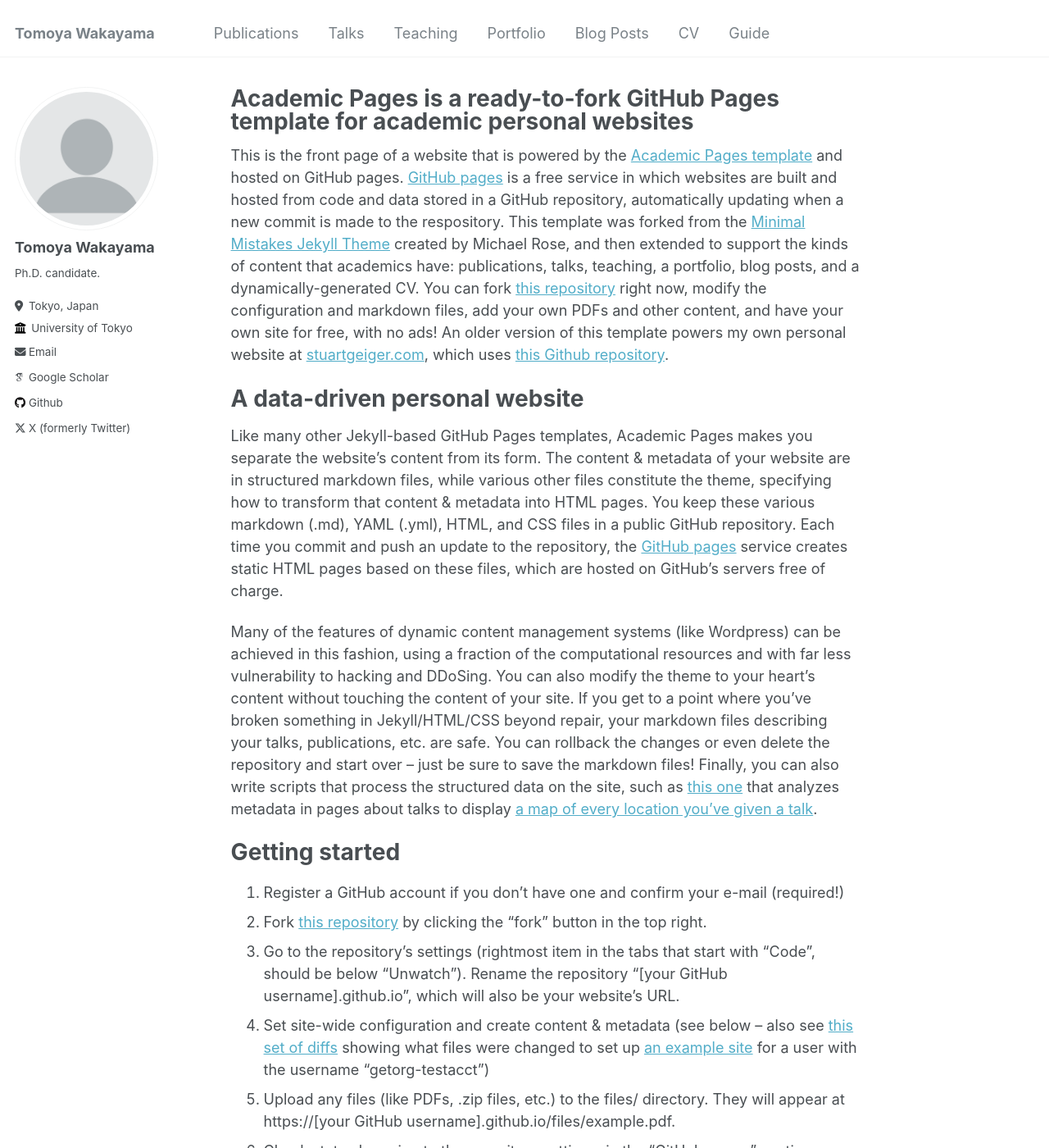
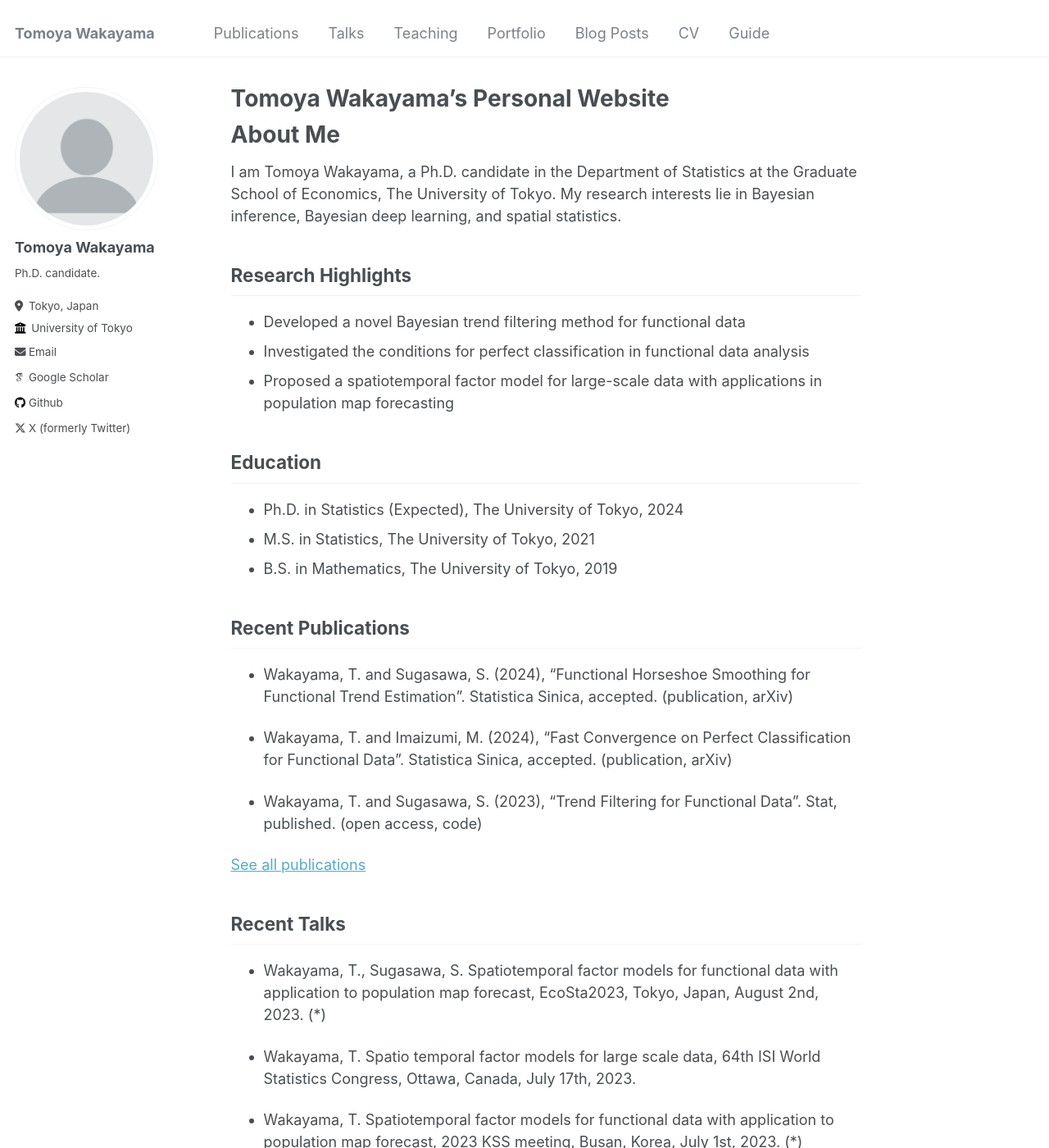
Before and after one commit to TomWaka/TomWaka.github.io, a Jekyll site: the page built from _pages/about.md, in a window 1280 px wide and 1400 px high. Shown: the whole window at 82% size. Built offline with Jekyll 4.4.1, drawn with Linux system fonts in a browser that asks for light colours; some web fonts are replaced; some of the changed text lies outside the part shown.

Commit message:
Update about.md

```diff
--- a/_pages/about.md
+++ b/_pages/about.md
@@ -1,49 +1,54 @@
 ---
 permalink: /
-title: "Academic Pages is a ready-to-fork GitHub Pages template for academic personal websites"
+title: "Tomoya Wakayama's Personal Website"
+excerpt: "About me"
 author_profile: true
 redirect_from:
   - /about/
   - /about.html
 ---
 
-This is the front page of a website that is powered by the [Academic Pages template](https://github.com/academicpages/academicpages.github.io) and hosted on GitHub pages. [GitHub pages](https://pages.github.com) is a free service in which websites are built and hosted from code and data stored in a GitHub repository, automatically updating when a new commit is made to the respository. This template was forked from the [Minimal Mistakes Jekyll Theme](https://mmistakes.github.io/minimal-mistakes/) created by Michael Rose, and then extended to support the kinds of content that academics have: publications, talks, teaching, a portfolio, blog posts, and a dynamically-generated CV. You can fork [this repository](https://github.com/academicpages/academicpages.github.io) right now, modify the configuration and markdown files, add your own PDFs and other content, and have your own site for free, with no ads! An older version of this template powers my own personal website at [stuartgeiger.com](http://stuartgeiger.com), which uses [this Github repository](https://github.com/staeiou/staeiou.github.io).
+About Me
+======
+I am Tomoya Wakayama, a Ph.D. candidate in the Department of Statistics at the Graduate School of Economics, The University of Tokyo. My research interests lie in Bayesian inference, Bayesian deep learning, and spatial statistics.
 
-A data-driven personal website
-======
-Like many other Jekyll-based GitHub Pages templates, Academic Pages makes you separate the website's content from its form. The content & metadata of your website are in structured markdown files, while various other files constitute the theme, specifying how to transform that content & metadata into HTML pages. You keep these various markdown (.md), YAML (.yml), HTML, and CSS files in a public GitHub repository. Each time you commit and push an update to the repository, the [GitHub pages](https://pages.github.com/) service creates static HTML pages based on these files, which are hosted on GitHub's servers free of charge.
+Research Highlights
+------
+- Developed a novel Bayesian trend filtering method for functional data
+- Investigated the conditions for perfect classification in functional data analysis
+- Proposed a spatiotemporal factor model for large-scale data with applications in population map forecasting
 
-Many of the features of dynamic content management systems (like Wordpress) can be achieved in this fashion, using a fraction of the computational resources and with far less vulnerability to hacking and DDoSing. You can also modify the theme to your heart's content without touching the content of your site. If you get to a point where you've broken something in Jekyll/HTML/CSS beyond repair, your markdown files describing your talks, publications, etc. are safe. You can rollback the changes or even delete the repository and start over -- just be sure to save the markdown files! Finally, you can also write scripts that process the structured data on the site, such as [this one](https://github.com/academicpages/academicpages.github.io/blob/master/talkmap.ipynb) that analyzes metadata in pages about talks to display [a map of every location you've given a talk](https://academicpages.github.io/talkmap.html).
+Education
+------
+- Ph.D. in Statistics (Expected), The University of Tokyo, 2024
+- M.S. in Statistics, The University of Tokyo, 2021
+- B.S. in Mathematics, The University of Tokyo, 2019
 
-Getting started
-======
-1. Register a GitHub account if you don't have one and confirm your e-mail (required!)
-1. Fork [this repository](https://github.com/academicpages/academicpages.github.io) by clicking the "fork" button in the top right.
-1. Go to the repository's settings (rightmost item in the tabs that start with "Code", should be below "Unwatch"). Rename the repository "[your GitHub username].github.io", which will also be your website's URL.
-1. Set site-wide configuration and create content & metadata (see below -- also see [this set of diffs](http://archive.is/3TPas) showing what files were changed to set up [an example site](https://getorg-testacct.github.io) for a user with the username "getorg-testacct")
-1. Upload any files (like PDFs, .zip files, etc.) to the files/ directory. They will appear at https://[your GitHub username].github.io/files/example.pdf.
-1. Check status by going to the repository settings, in the "GitHub pages" section
+Recent Publications
+------
+- Wakayama, T. and Sugasawa, S. (2024), "Functional Horseshoe Smoothing for Functional Trend Estimation". Statistica Sinica, accepted. (publication, arXiv)
 
-Site-wide configuration
+- Wakayama, T. and Imaizumi, M. (2024), "Fast Convergence on Perfect Classification for Functional Data". Statistica Sinica, accepted. (publication, arXiv)
+
+- Wakayama, T. and Sugasawa, S. (2023), "Trend Filtering for Functional Data". Stat, published. (open access, code)
+
+[See all publications](/publications)
+
+Recent Talks
 ------
-The main configuration file for the site is in the base directory in [_config.yml](https://github.com/academicpages/academicpages.github.io/blob/master/_config.yml), which defines the content in the sidebars and other site-wide features. You will need to replace the default variables with ones about yourself and your site's github repository. The configuration file for the top menu is in [_data/navigation.yml](https://github.com/academicpages/academicpages.github.io/blob/master/_data/navigation.yml). For example, if you don't have a portfolio or blog posts, you can remove those items from that navigation.yml file to remove them from the header.
+- Wakayama, T., Sugasawa, S. Spatiotemporal factor models for functional data with application to population map forecast, EcoSta2023, Tokyo, Japan, August 2nd, 2023. (*)
 
-Create content & metadata
+- Wakayama, T. Spatio temporal factor models for large scale data, 64th ISI World Statistics Congress, Ottawa, Canada, July 17th, 2023.
+
+- Wakayama, T. Spatiotemporal factor models for functional data with application to population map forecast, 2023 KSS meeting, Busan, Korea, July 1st, 2023. (*)
+
+[See all talks](/talks)
+
+Contact
 ------
-For site content, there is one markdown file for each type of content, which are stored in directories like _publications, _talks, _posts, _teaching, or _pages. For example, each talk is a markdown file in the [_talks directory](https://github.com/academicpages/academicpages.github.io/tree/master/_talks). At the top of each markdown file is structured data in YAML about the talk, which the theme will parse to do lots of cool stuff. The same structured data about a talk is used to generate the list of talks on the [Talks page](https://academicpages.github.io/talks), each [individual page](https://academicpages.github.io/talks/2012-03-01-talk-1) for specific talks, the talks section for the [CV page](https://academicpages.github.io/cv), and the [map of places you've given a talk](https://academicpages.github.io/talkmap.html) (if you run this [python file](https://github.com/academicpages/academicpages.github.io/blob/master/talkmap.py) or [Jupyter notebook](https://github.com/academicpages/academicpages.github.io/blob/master/talkmap.ipynb), which creates the HTML for the map based on the contents of the _talks directory).
-
-**Markdown generator**
-
-I have also created [a set of Jupyter notebooks](https://github.com/academicpages/academicpages.github.io/tree/master/markdown_generator
-) that converts a CSV containing structured data about talks or presentations into individual markdown files that will be properly formatted for the Academic Pages template. The sample CSVs in that directory are the ones I used to create my own personal website at stuartgeiger.com. My usual workflow is that I keep a spreadsheet of my publications and talks, then run the code in these notebooks to generate the markdown files, then commit and push them to the GitHub repository.
-
-How to edit your site's GitHub repository
-------
-Many people use a git client to create files on their local computer and then push them to GitHub's servers. If you are not familiar with git, you can directly edit these configuration and markdown files directly in the github.com interface. Navigate to a file (like [this one](https://github.com/academicpages/academicpages.github.io/blob/master/_talks/2012-03-01-talk-1.md) and click the pencil icon in the top right of the content preview (to the right of the "Raw | Blame | History" buttons). You can delete a file by clicking the trashcan icon to the right of the pencil icon. You can also create new files or upload files by navigating to a directory and clicking the "Create new file" or "Upload files" buttons.
-
-Example: editing a markdown file for a talk
-![Editing a markdown file for a talk](/images/editing-talk.png)
-
-For more info
-------
-More info about configuring Academic Pages can be found in [the guide](https://academicpages.github.io/markdown/). The [guides for the Minimal Mistakes theme](https://mmistakes.github.io/minimal-mistakes/docs/configuration/) (which this theme was forked from) might also be helpful.
+Tomoya Wakayama
+Department of Statistics
+Graduate School of Economics
+The University of Tokyo
+7-3-1 Hongo, Bunkyo-ku, Tokyo 113-0033, Japan
+Email: tom-w9@g.ecc.u-tokyo.ac.jp
```
